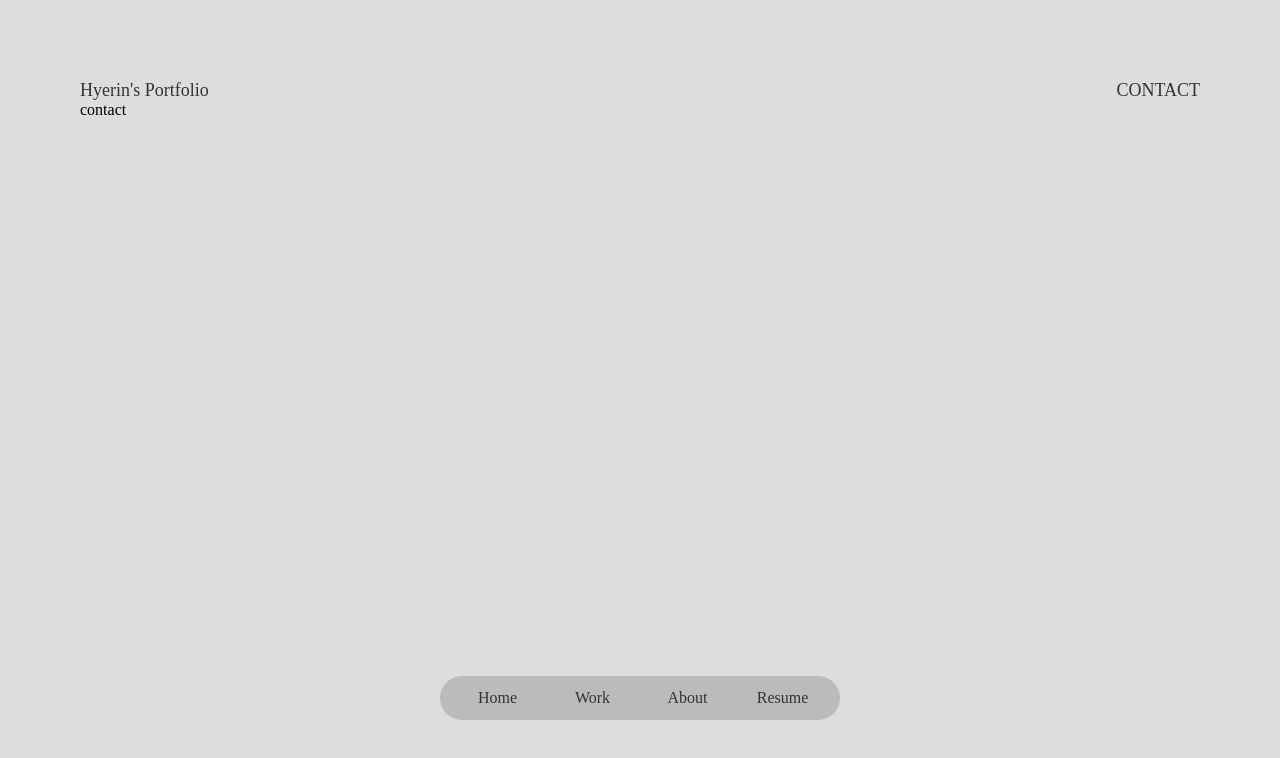
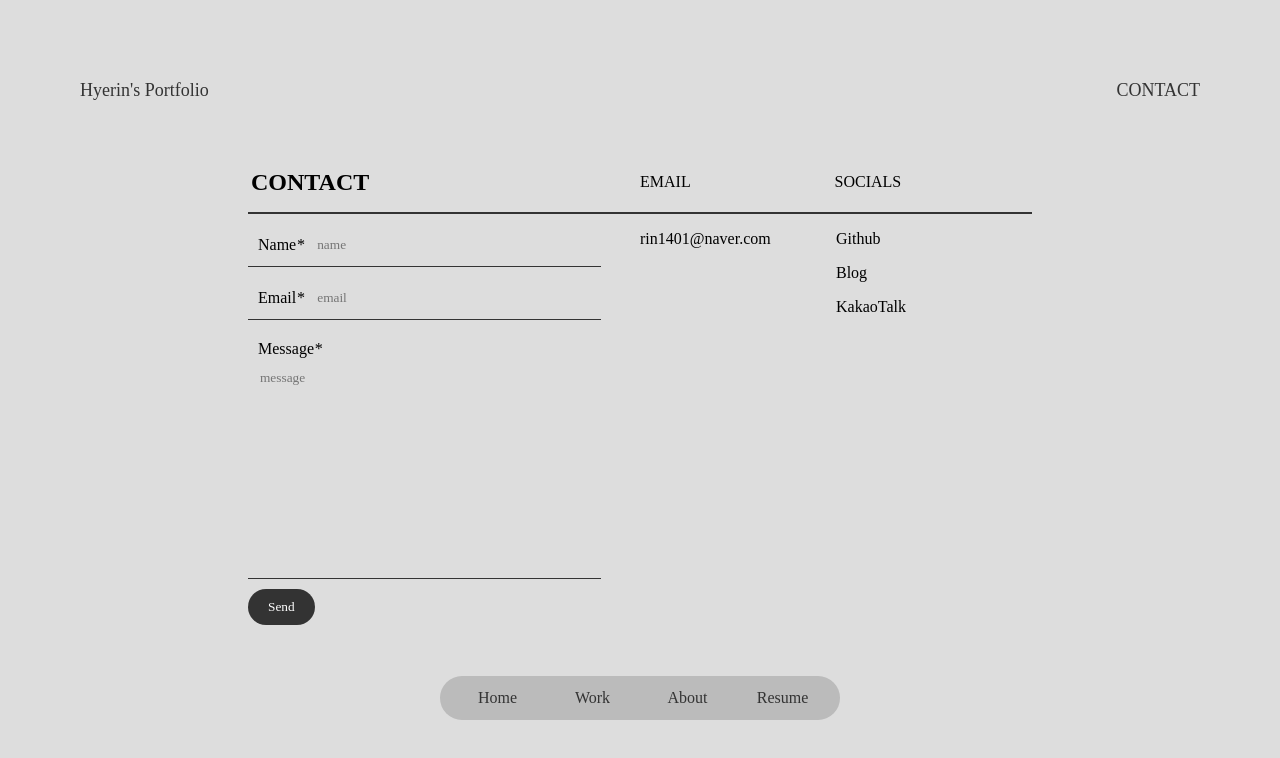
Before and after one commit to Minhyerin/HyerinPortfolio.ver2, a React (Create React App) app: page /contact in a window 1280 px wide. Shown: the top 758 px of the page. Built offline with nearby package versions, Linux system fonts and the light colour scheme; the HTML template or start-up script is replaced by a standard one; a web font is replaced by a local one.

Commit message:
contact page

```diff
--- a/src/Pages/Contact.js
+++ b/src/Pages/Contact.js
@@ -1,13 +1,188 @@
 import React from "react";
 import { styled } from "styled-components";
+import { motion } from "framer-motion";
 
 const Container = styled.div`
   width: 100%;
-  height: 100vh;
+  height: 100%;
+  display: flex;
+  align-items: center;
+  justify-content: center;
+`;
+const ContentWrapper = styled.div`
+  width: 70%;
+`;
+const Topdiv = styled(motion.div)`
+  width: 100%;
+  padding: 0 3px;
+  display: flex;
+  align-items: center;
+  justify-content: space-between;
+`;
+const Title = styled(motion.div)`
+  width: 400px;
+  over-flow: hidden;
+  flex: 2;
+  h1 {
+    display: block;
+    font-size: 24px;
+  }
+}
+`
+const SubTitle = styled(motion.div)`
+  flex: 1;
+`
+const UnderLine = styled(motion.div)`
+  width: 0;
+  height: 2px;
+  background-color: #333;
 `;
 
+const Bottomdiv = styled.div`
+  width: 100%;
+  display: flex;
+`;
+const ContactBox = styled.div`
+  flex: 2;
+`;
+const Form = styled.form`
+  div {
+    width: 90%;
+    padding: 10px;
+    border-bottom: 1px solid #333;
+    margin: 10px 0;
+
+    display: flex;
+    gap: 10px;
+    align-items: center;
+    input {
+      width: 100%;
+      border: none;
+      outline: none;
+      padding: 3px;
+      background-color: transparent;
+    }
+    textarea {
+      width: 100%;
+      height: 200px;
+      border: none;
+      outline: none;
+      background-color: transparent;
+      resize: none;
+    }
+  }
+  button {
+    border: none;
+    padding: 10px 20px;
+    border-radius: 30px;
+    cursor: pointer;
+    background-color: #333;
+    color: #fff;
+  }
+  div.messageBox {
+    flex-direction: column;
+    align-items: flex-start;
+  }
+`
+const EmailBox = styled.div`
+  flex: 1;
+`;
+const SocialBox  = styled.div`
+  flex: 1;
+`;
 const Contact = () => {
-  return <Container>contact</Container>;
+  const TopVariant = {
+    start: {
+      opacity: 0,
+    },
+    end: {
+      opacity: 1,
+      transition: {
+        durtaion: 1,
+        delayChildren: 0.5,
+        staggerChildren: 0.7,
+      },
+    },
+  };
+  const textVariant = {
+    start: {
+      opacity: 0,
+      y: 20,
+    },
+    end: {
+      opacity: 1,
+      y: 0,
+      transition: {
+        durtaion: 2,
+      },
+    },
+  };
+
+  const subtextVariant = {
+    start: {
+      opacity: 0,
+      y: 20,
+    },
+    end: {
+      opacity: 1,
+      y: 0,
+      transition: {
+        delay: 1,
+        durtaion: 2,
+      },
+    },
+  };
+
+  const lineVariant = {
+    start: {
+      width: 0,
+    },
+    end: {
+      width: "100%",
+      transition: {
+        duration: 2.5,
+      },
+    },
+  };
+  return (
+  <Container>
+    <ContentWrapper>
+      <Topdiv variants={TopVariant} initial="start" animate="end">
+        <Title variants={textVariant}><h1>CONTACT</h1></Title>
+        <SubTitle variants={textVariant}><p>EMAIL</p></SubTitle>
+        <SubTitle variants={textVariant}><p>SOCIALS</p></SubTitle>
+      </Topdiv>
+      <UnderLine variants={lineVariant} initial="start" animate="end" />
+      <Bottomdiv>
+        <ContactBox>
+          <Form>
+            <div>
+              <label for="name">Name<em>*</em></label>
+              <input id="name" type={"text"} placeholder="name"/>
+            </div>
+            <div>
+              <label for="email">Email<em>*</em></label>
+              <input id="email" type={"email"} placeholder="email" />
+            </div>
+            <div className="messageBox">
+              <label>Message<em>*</em></label>
+              <textarea placeholder="message" />
+            </div>
+            <button>Send</button>
+          </Form>
+        </ContactBox>
+        <EmailBox>
+          <p>rin1401@naver.com</p>
+        </EmailBox>
+        <SocialBox>
+          <p>Github</p>
+          <p>Blog</p>
+          <p>KakaoTalk</p>
+        </SocialBox>
+      </Bottomdiv>
+    </ContentWrapper>
+  </Container>
+  );
 };
 
 export default Contact;
```
